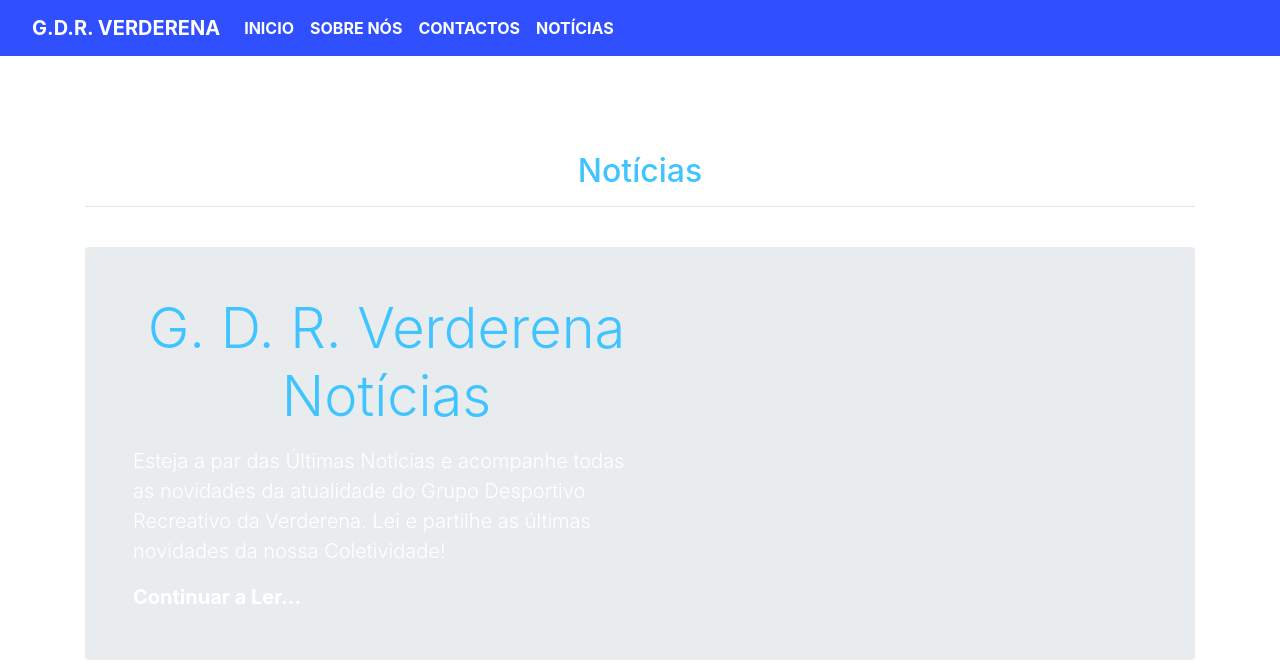
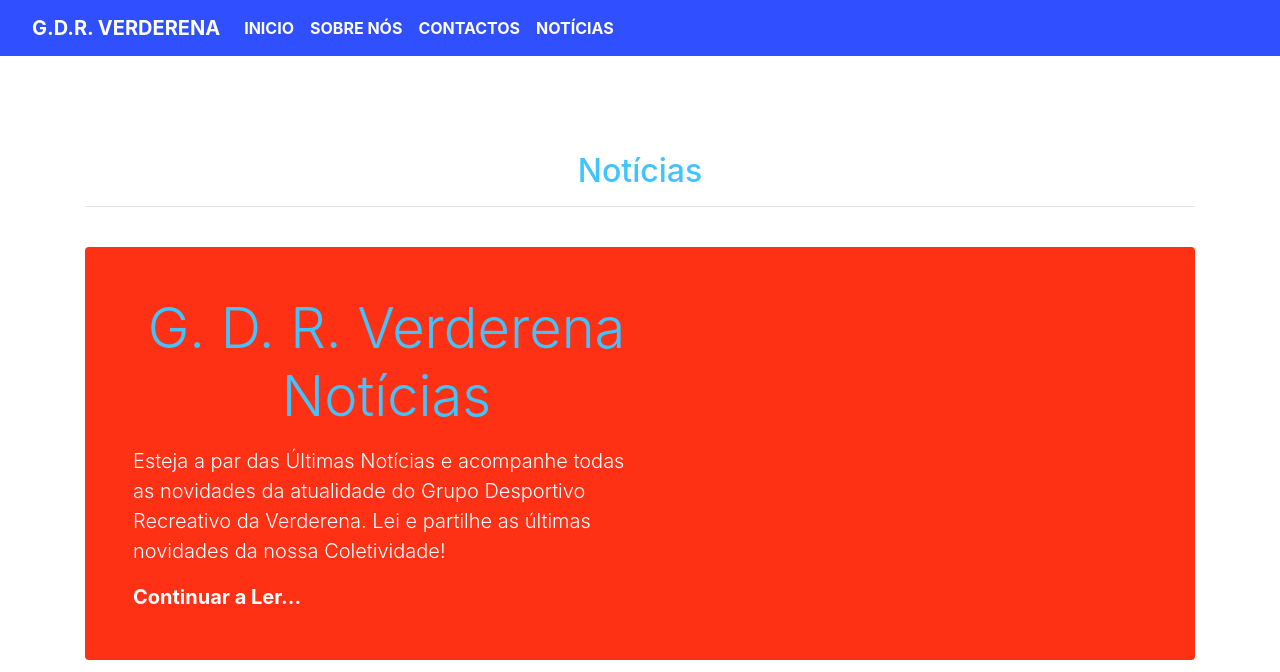
Before and after one commit to GDR-Verderena/gdr-verderena.github.io, a Jekyll site: the page built from blog/index.html, in a window 1280 px wide. Shown: the top 672 px of the page. Built offline with Jekyll 4.4.1, drawn with Linux system fonts in a browser that asks for light colours; grey boxes are pictures that could not be loaded.

Commit message:
Update main.css

```diff
--- a/css/main.css
+++ b/css/main.css
@@ -114,6 +114,12 @@ text[type=text] {
      border-color:#FF3115;
 
 
+}
+
+.bg-custom{
+    background-color:#FF3115;
+    color: white;
+    border-color:#FF3115;
 }
 
 .light-blue h1 , h2 ,h3 ,h4 ,h5 ,h6 {
```
